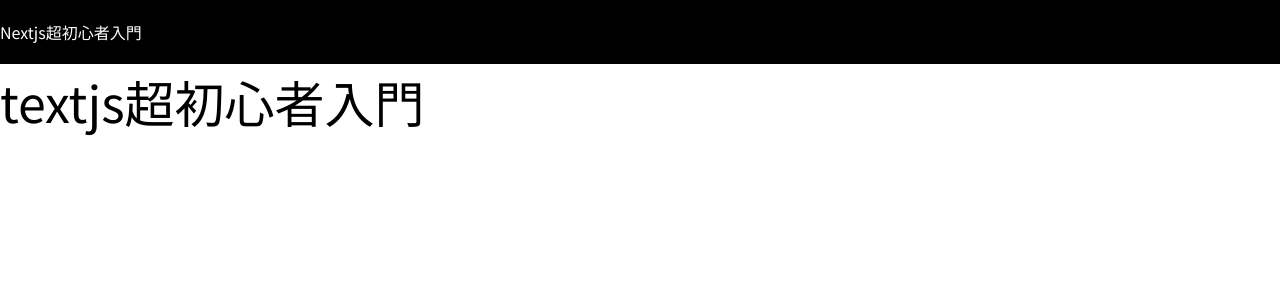
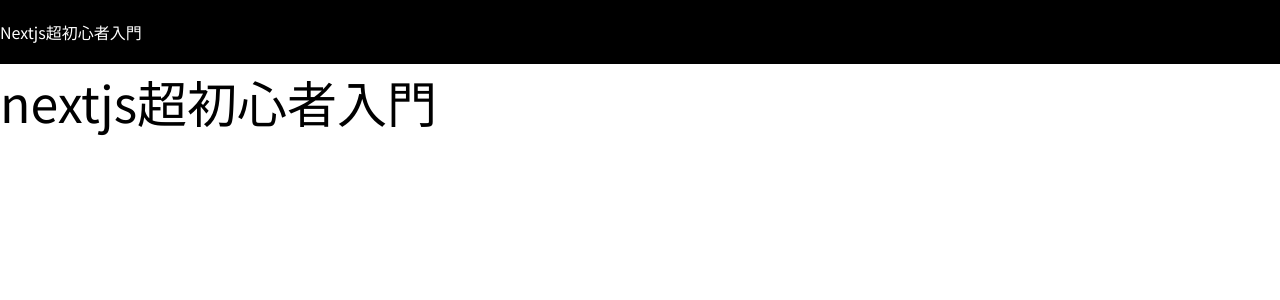
Before and after one commit to balckowl/progate-demo, a Next.js app: page / in a window 1280 px wide. Shown: the top 300 px of the page. Built offline with nearby package versions, Linux system fonts and the light colour scheme.

Commit message:
fix: 文字変更

```diff
--- a/src/app/page.tsx
+++ b/src/app/page.tsx
@@ -1,6 +1,6 @@
 const Home = () => {
   return (
-    <div className="text-[50px]">textjs超初心者入門</div>
+    <div className="text-[50px]">nextjs超初心者入門</div>
   )
 }
 
```
